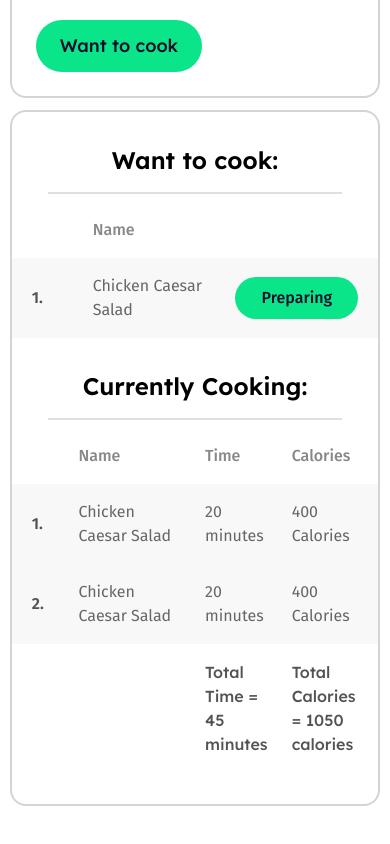
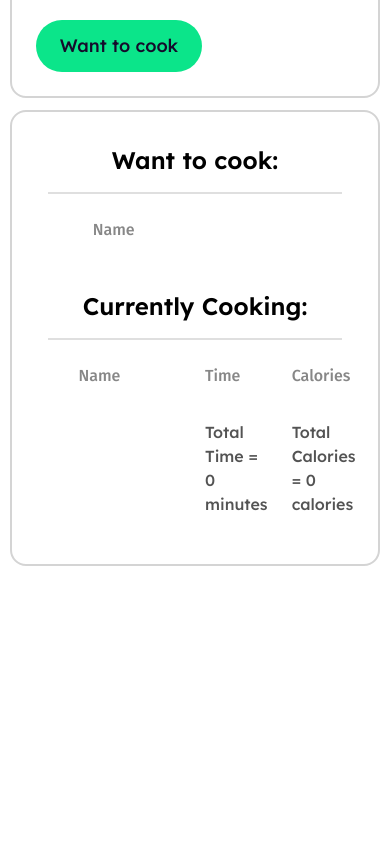
Before and after one commit to rumon3-1416/Recipe-Calories-B9A7-Raact-Tailwind, a React app: page / in a window 390 px wide. Shown: the part 4879-5723 px from the top of the page. After the commit the page ends 5545 px from the top, so only its background shows below. Built offline with nearby package versions, Linux system fonts and the light colour scheme; the HTML template or start-up script is replaced by a standard one.

Commit message:
Recipe Add, Remove and Calculation done

```diff
--- a/src/components/Home/Main/Recipe.jsx
+++ b/src/components/Home/Main/Recipe.jsx
@@ -4,7 +4,7 @@ import PropTypes from 'prop-types';
 import timeIcon from '../../../assets/Icons/time.png';
 import fireIcon from '../../../assets/Icons/trending-topic.png';
 
-const Card = ({ recipe }) => {
+const Card = ({ recipe, addWantCook }) => {
   return (
     <div className="p-6 border-2 border-[#28282833] rounded-2xl">
       <img
@@ -44,7 +44,10 @@ const Card = ({ recipe }) => {
         </div>
       </div>
 
-      <button className="bg-[#0BE58A] text-[#150B2B] text-lg font-medium px-6 py-3 rounded-full hover:opacity-80">
+      <button
+        onClick={() => addWantCook(recipe)}
+        className="bg-[#0BE58A] text-[#150B2B] text-lg font-medium px-6 py-3 rounded-full hover:opacity-80"
+      >
         Want to cook
       </button>
     </div>
@@ -53,6 +56,7 @@ const Card = ({ recipe }) => {
 
 Card.propTypes = {
   recipe: PropTypes.object,
+  addWantCook: PropTypes.func,
 };
 
 export default Card;
--- a/src/components/Home/Main/RecipeCalculator.jsx
+++ b/src/components/Home/Main/RecipeCalculator.jsx
@@ -1,6 +1,22 @@
-import React from 'react';
+import PropTypes from 'prop-types';
+import React, { useState } from 'react';
 
-const RecipeCalculator = () => {
+const RecipeCalculator = ({ wantCook, removeCook }) => {
+  const [cooking, setCooking] = useState([]);
+  const [totalTime, setTotalTime] = useState(0);
+  const [totalCalorie, setTotalCalorie] = useState(0);
+
+  const handleCurrentlyCooking = recip => {
+    const [id, name, time, calorie] = recip;
+
+    removeCook(id);
+
+    setTotalTime(totalTime + Number(time.split(' ')[0]));
+    setTotalCalorie(totalCalorie + Number(calorie.split(' ')[0]));
+
+    setCooking([...cooking, { id, name, time, calorie }]);
+  };
+
   return (
     <div className="border-2 border-[#28282833] rounded-2xl py-8">
       <h2 className="text-[282828] text-2xl font-semibold text-center pb-4">
@@ -17,15 +33,30 @@ const RecipeCalculator = () => {
           <p> </p>
         </div>
 
-        <div className="text-[#282828B3] bg-[#28282808] px-5 py-4 grid grid-cols-[2fr,_6fr,_6fr] lg:grid-cols-[2fr,_6fr,_3fr,_3fr,_6fr] items-center gap-5">
-          <p className=" text-[#282828CC] font-semibold">1.</p>
-          <p>Chicken Caesar Salad</p>
-          <p className="hidden lg:flex">20 minutes</p>
-          <p className="hidden lg:flex">400 Calories</p>
-          <button className="text-[#150B2B] bg-[#0BE58A] font-medium px-[18px] py-[9px] rounded-full">
-            Preparing
-          </button>
-        </div>
+        {wantCook.map((wc, index) => (
+          <div
+            key={wc.recipe_id}
+            className="text-[#282828B3] bg-[#28282808] px-5 py-4 grid grid-cols-[2fr,_6fr,_6fr] lg:grid-cols-[2fr,_6fr,_3fr,_3fr,_6fr] items-center gap-5"
+          >
+            <p className=" text-[#282828CC] font-semibold">{index + 1}</p>
+            <p>{wc.recipe_name}</p>
+            <p className="hidden lg:flex">{wc.preparing_time}</p>
+            <p className="hidden lg:flex">{wc.calories}</p>
+            <button
+              onClick={() =>
+                handleCurrentlyCooking([
+                  wc.recipe_id,
+                  wc.recipe_name,
+                  wc.preparing_time,
+                  wc.calories,
+                ])
+              }
+              className="text-[#150B2B] bg-[#0BE58A] hover:opacity-80 font-medium px-[18px] py-[9px] rounded-full"
+            >
+              Preparing
+            </button>
+          </div>
+        ))}
       </div>
 
       {/* Currently cooking */}
@@ -42,30 +73,33 @@ const RecipeCalculator = () => {
           <p>Calories</p>
         </div>
 
-        <div className="text-[#282828B3] bg-[#28282808] px-5 py-4 grid grid-cols-[2fr,_8fr,_5fr,_5fr] items-center gap-5">
-          <p className=" text-[#282828CC] font-semibold">1.</p>
-          <p>Chicken Caesar Salad</p>
-          <p>20 minutes</p>
-          <p>400 Calories</p>
-        </div>
-        {/* 2 */}
-        <div className="text-[#282828B3] bg-[#28282808] px-5 py-4 grid grid-cols-[2fr,_8fr,_5fr,_5fr] items-center gap-5">
-          <p className=" text-[#282828CC] font-semibold">2.</p>
-          <p>Chicken Caesar Salad</p>
-          <p>20 minutes</p>
-          <p>400 Calories</p>
-        </div>
+        {cooking.map((ck, index) => (
+          <div
+            key={index}
+            className="text-[#282828B3] bg-[#28282808] px-5 py-4 grid grid-cols-[2fr,_8fr,_5fr,_5fr] items-center gap-5"
+          >
+            <p className=" text-[#282828CC] font-semibold">{index + 1}</p>
+            <p>{ck.name}</p>
+            <p>{ck.time}</p>
+            <p>{ck.calorie}</p>
+          </div>
+        ))}
 
         {/* Total Calculation */}
         <div className="text-[#282828CC] lexend-font font-medium px-5 py-4 grid grid-cols-[2fr,_8fr,_5fr,_5fr] items-center gap-5">
           <p></p>
           <p></p>
-          <p>Total Time = 45 minutes</p>
-          <p>Total Calories = 1050 calories</p>
+          <p>Total Time = {totalTime} minutes</p>
+          <p>Total Calories = {totalCalorie} calories</p>
         </div>
       </div>
     </div>
   );
 };
 
+RecipeCalculator.propTypes = {
+  wantCook: PropTypes.array.isRequired,
+  removeCook: PropTypes.func,
+};
+
 export default RecipeCalculator;
--- a/src/components/Home/Main/Recipes.jsx
+++ b/src/components/Home/Main/Recipes.jsx
@@ -4,6 +4,7 @@ import RecipeCalculator from './RecipeCalculator';
 
 const Recipes = () => {
   const [recipes, setRecipes] = useState([]);
+  const [wantCook, setWantCook] = useState([]);
 
   useEffect(() => {
     const recipeData = async () => {
@@ -21,6 +22,23 @@ const Recipes = () => {
     return data;
   };
 
+  const addWantCook = cookRecipe => {
+    let isAlreadyAdded = false;
+
+    wantCook.map(wC => {
+      wC.recipe_id === cookRecipe.recipe_id && (isAlreadyAdded = true);
+    });
+
+    isAlreadyAdded
+      ? alert('This item is already added!')
+      : setWantCook([...wantCook, cookRecipe]);
+  };
+
+  const removeCook = cookId => {
+    const newWantCook = wantCook.filter(wC => wC.recipe_id !== cookId);
+    setWantCook(newWantCook);
+  };
+
   return (
     <section className="py-[100px]">
       <h1 className="text-[#150B2B] text-[40px] leading-[50px] text-center">
@@ -35,11 +53,11 @@ const Recipes = () => {
       <div className="grid grid-cols-1 md:grid-cols-2 lg:grid-cols-[6fr,_4fr] gap-3">
         <div className="grid grid-cols-1 lg:grid-cols-2 gap-6">
           {recipes.map(rc => (
-            <Recipe key={rc.recipe_id} recipe={rc} />
+            <Recipe key={rc.recipe_id} recipe={rc} addWantCook={addWantCook} />
           ))}
         </div>
 
-        <RecipeCalculator />
+        <RecipeCalculator wantCook={wantCook} removeCook={removeCook} />
       </div>
     </section>
   );
```
